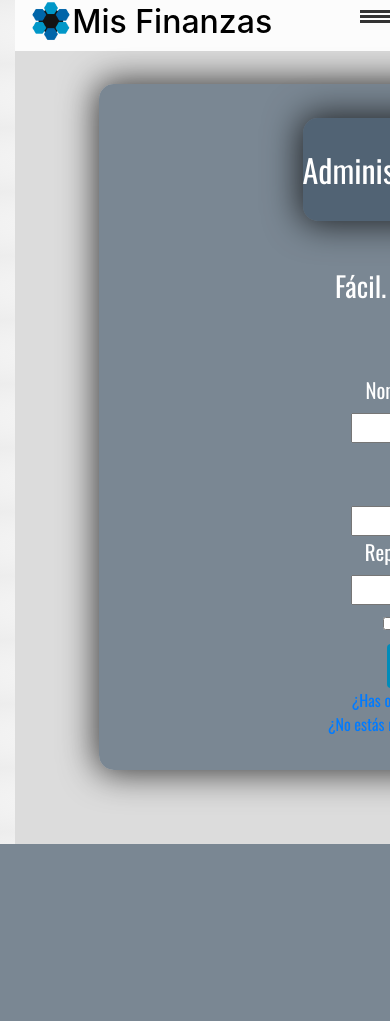
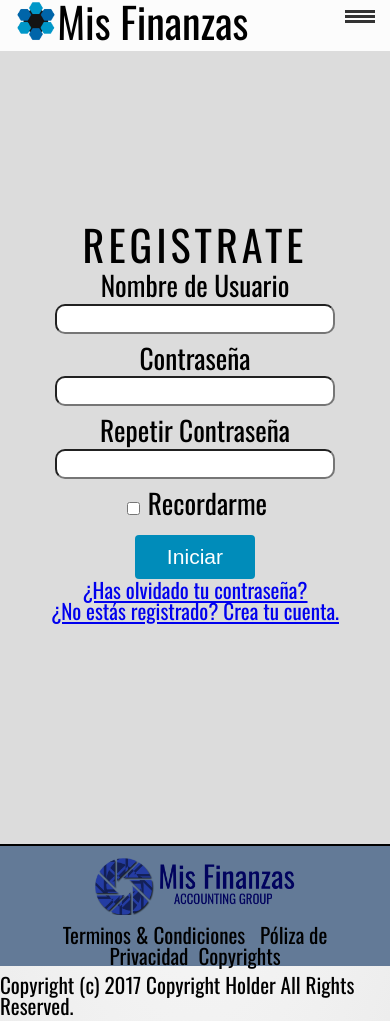
Before and after one commit to celina096/trabajo_grupal, a PHP site: page /registrate.php in a window 390 px wide. Before the commit the page ends 844 px from the top, so only its background shows below. Run offline with PHP 8.4, Linux system fonts and the light colour scheme.

Commit message:
registrate más bonito

```diff
--- a/css/registrate.css
+++ b/css/registrate.css
@@ -48,262 +48,8 @@ table {
 }
 
 /* mi css */
-
-
-/* header */
-.header .menu-btn {
-  display: none;
+@media (max-width: 850px) {
 }
-
-h1 {
-	color: black;
-	font-size: 2em;
-	text-align: center;
-	display: flex;
-	justify-content: center;
-	align-items: center;
-}
-
-
-a.nombrelogo{
-	text-decoration: none;
-	width: auto;
-	float: left;
-}
-
-div.header {
-	position: fixed;
-	width: 100%;
-	z-index: 1000000;
-	height: 50px;
-}
-
-nav.menu {
-	float: right;
-	width: auto;
-
-
-}
-
-.inicioSesion {
-  font-size: 0.7em;
-  letter-spacing: 2px;
-}
-
-.inicioSesion img {
-  margin-right: 4px;
-}
-
-
-header {
-  width: 100%;
-	height: 50px;
-  border-bottom: 0.1px solid gainsboro;
-	background-color: rgba(255, 255, 255, 0.9);
-}
-header.index img.logo {
-	z-index: 999999999999999;
-}
-
-nav.menu-movil {
-	display: none;
-}
-
-header.index li {
-	padding: 13px;
-	z-index: 100000;
-
-}
-
-.index nav a {
-	text-decoration: none;
-	color: black;
-	font-family: Oswald;
-	font-size: 1.2em;
-}
-li.user {
-  display: inline-block;
-  vertical-align: middle;
-  margin-right: 0;
-
-}
-
-li.user a {
-  color: Red;
-  font-family: 'Roboto Slab'
-}
-
-img.user-avatar {
-  float: right;
-  margin-right: 20px;
-  margin-left: 20px;
-}
-
-a.user-avatar:hover + div{
-  display: block;
-}
-
-/* USER MENU */
-div.user-menu:hover {
-  display: block;
-}
-
-div.user-menu {
-  text-align: center;
-  padding: 20px;
-  display: none;
-  position: absolute;
-  top: 51px;
-  right: 0;
-  width: 195px;
-  height: 250px;
-  background-color: rgba(198, 215, 240, 0.9);
-}
-
-
-
-.user-menu h3 {
-  margin-bottom: 20px;
-  color: rgba(18, 38, 69, 0.73);
-}
-.user-menu a {
-  float: left;
-  padding: 7px;
-}
-
-.user-menu a:hover {
-  background-color: rgba(18, 38, 69, 0.73);
-  border-radius: 10px;
-  color: white;
-}
-
-
-/* FIN USER MENU */
-
-@media (max-width: 850px) {
-h1 {
-	margin-left: 15px;
-}
-
-  header nav {
-    display: none;
-  }
-
-  .menu-btn {
-      display: block;
-      float: right;
-			margin-top: 5px;
-    }
-
-  .menu-icon {
-		margin-top: 15px;
-		margin-right: 15px;
-    cursor: pointer;
-    display: inline-block;
-    float: right;
-    padding: 0;
-    position: relative;
-    user-select: none;
-  }
-
-  .menu-icon .navicon {
-    background: #333;
-    display: block;
-    height: 3px;
-    position: relative;
-    transition: background .2s ease-out;
-    width: 30px;
-  }
-
-  .menu-icon .navicon:before,
-  .menu-icon .navicon:after {
-    background: #333;
-    content: '';
-    display: block;
-    height: 100%;
-    position: absolute;
-    transition: all .2s ease-out;
-    width: 100%;
-  }
-
-  .menu-icon .navicon:before {
-    top: 5px;
-  }
-
-  .menu-icon .navicon:after {
-    top: -5px;
-  }
-
-  header {
-    background-color: rgba(255, 255, 255, 0.9);
-		height: 6vh;
-    width: 100%;
-    border-bottom: none;
-  }
-  header img {
-    display: none;
-  }
-
-
-
-  .menu-btn:checked ~ .menu-movil {
-    display: block;
-    position: absolute;
-    top: 6vh;
-    float: right;
-    width: 40vh;
-    text-align: center;
-    height: 40vh;
-    background-color: rgba(38, 38, 38, 0.79);
-    right: 0;
-  }
-  .menu-btn:checked ~ ul {
-        height: 800px;
-  }
-
-  .menu-btn:checked ~ .menu-movil li{
-    display: block;
-    float: none;
-    margin: 0;
-    padding-top: 5%;
-    font-size: 1.5em;
-  }
-
-  .menu-movil ul:first-child {
-    margin-top: 10%;
-  }
-
-  nav.menu-movil a {
-    color: white;
-  }
-  .menu-btn:checked ~ .menu-icon .navicon {
-    background: transparent;
-  }
-
-  .menu-btn:checked ~ .menu-icon .navicon:before {
-    transform: rotate(-45deg);
-  }
-
-  .menu-btn:checked ~ .menu-icon .navicon:after {
-    transform: rotate(45deg);
-  }
-
-   .menu-btn:checked ~ .menu-icon:not(.steps) .navicon:before,
-   .menu-btn:checked ~ .menu-icon:not(.steps) .navicon:after {
-    top: 0;
-  }
-
-  /* fin menu */
-
-  img.logo {
-    display: block;
-    width: 5vh;
-  }
-}
-
-
-
-/* fin de header */
 
 
 
@@ -326,16 +72,27 @@ div.container {
 }
 
 div.registro {
-  height: 100vh;
-	width: 100vh;
+	width: 100%;
   background-color: gainsboro;
 
 }
 
+form.container input {
+	margin-bottom: 10px;
+	font-size: 1em;
+	border-radius: 10px;
+	margin-top: 5px;
+
+}
+
+p.registrate {
+	margin-bottom: 2%;
+	font-size: 2em;
+	letter-spacing: 4px;
+}
 
 div .form{
 	text-align: center;
-	padding-top:10%;
 	margin-right: 10%;
 	margin-left: 10%;
   width: 80%;
@@ -348,18 +105,11 @@ div .form{
 	}
 
 div	.backgroundColor {
-	  background-color: rgba(53, 74, 95, 0.58);
-
-	  padding: 5% 0;
+		height: 100vh;
 	  display: flex;
 	  justify-content: center;
 	  align-items: center;
 	  flex-direction: column;
-	  border-radius: 15px;
-		-webkit-box-shadow: 0px 0px 35px 3px rgba(0,0,0,0.75);
-	-moz-box-shadow: 0px 0px 35px 3px rgba(0,0,0,0.75);
-	box-shadow: 0px 0px 35px 3px rgba(0,0,0,0.75);
-	color: white;
 	}
 
 	button {
@@ -379,6 +129,8 @@ div	.backgroundColor {
 
 
 
+
+
 	 input:focus, textarea:focus {
 	  box-shadow: 0 0 5px rgba(81, 203, 238, 1);
 	  padding: 3px 0px 3px 3px;
@@ -389,38 +141,3 @@ div	.backgroundColor {
 	.backgroundColor label {
 		font-size: 1.3em;
 	}
-
-
-
-
-/* FOOTER */
-footer {
-	background-color: #637a97;
-	padding: 3% 0;
-	padding-bottom: 0;
-	text-align: center;
-	border-top: 2.5px solid black;
-}
-
-footer a {
-	padding-right: 10px;
-	text-decoration: none;
-	color: black;
-
-}
-
-.margin-bottom {
-	margin-bottom: 2%;
-}
-
-footer a:last-child {
-	padding-right: 0;
-}
-
-
-footer p.copyright {
-	padding: 10px;
-	background-color: #2d3845;
-	color: white;
-}
-/* FIN FOOTER*/
--- a/registrate.php
+++ b/registrate.php
@@ -57,30 +57,25 @@ if (isset($_SESSION['usuario'])){
     <link href="css/hover.css" rel="stylesheet" media="all">
     <link href="css/animate.css" rel="stylesheet">
     <link href="https://fonts.googleapis.com/css?family=Fjalla+One|Oswald" rel="stylesheet">
-    <link rel="stylesheet" href="https://maxcdn.bootstrapcdn.com/bootstrap/4.0.0-beta/css/bootstrap.min.css" integrity="sha384-/Y6pD6FV/Vv2HJnA6t+vslU6fwYXjCFtcEpHbNJ0lyAFsXTsjBbfaDjzALeQsN6M" crossorigin="anonymous">
     <title>REGISTRATE</title>
   </head>
   <body>
     <div class="container ">
-     <div class="header">
       <?php include('header/header.html') ?>
 
       <div class="registro">
         <div class="form">
         <div class= "backgroundColor">
-          <h2 class="backgroundColor">Administra tus finanzas</h2>
-          <h3><spam class="animation1 bounceInLeft animated">Fácil. </spam><spam class="bounceInLeft animated animation2">Rápido.</spam><spam class="bounceInLeft animated animation3"> Gratis.</spam></h3>
-          <a href="#queSomos" class="hvr-grow fadeInUp animated saberMas">Saber Más ↓</a>
 
-          <p>REGISTRATE</p>
+
+          <p class= 'registrate'>REGISTRATE</p>
           <form class="container" action="registrate.php" method="post">
 
               <label for="usuario">Nombre de Usuario</label>
               <br>
               <input id="usuario" type="text" name="usuario" value='<?php echo $usuario ?>'>
               <?php if (isset($errores['usuario'])){echo $errores['usuario'];}else{ echo "";} ?><br/>
-              <?php if (isset($errores['usuario_existe'])){echo $errores['usuario_existe'];}else{ echo "";} ?><br/>
-
+              <?php if (isset($errores['usuario_existe'])){echo $errores['usuario_existe'];}else{ echo "";} ?>
               <label for="clave">Contraseña</label>
               <br>
               <input id="clave" type="password" name="clave" value="">
@@ -99,18 +94,8 @@ if (isset($_SESSION['usuario'])){
             <br>
             <a href="#">¿No estás registrado? Crea tu cuenta.</a>
           </form>
-
         </div> <!-- .backgroundColor -->
-      </div>
-    </div>
-
-    <footer class="footerIndex">
-  <?php include('footer/footer.html') ?>
-    </footer> <!-- .footerIndex -->
-
-
-
-
-
+    </div> <!-- .container -->
+    <?php include('footer/footer.html') ?>
   </body>
 </html>
```
